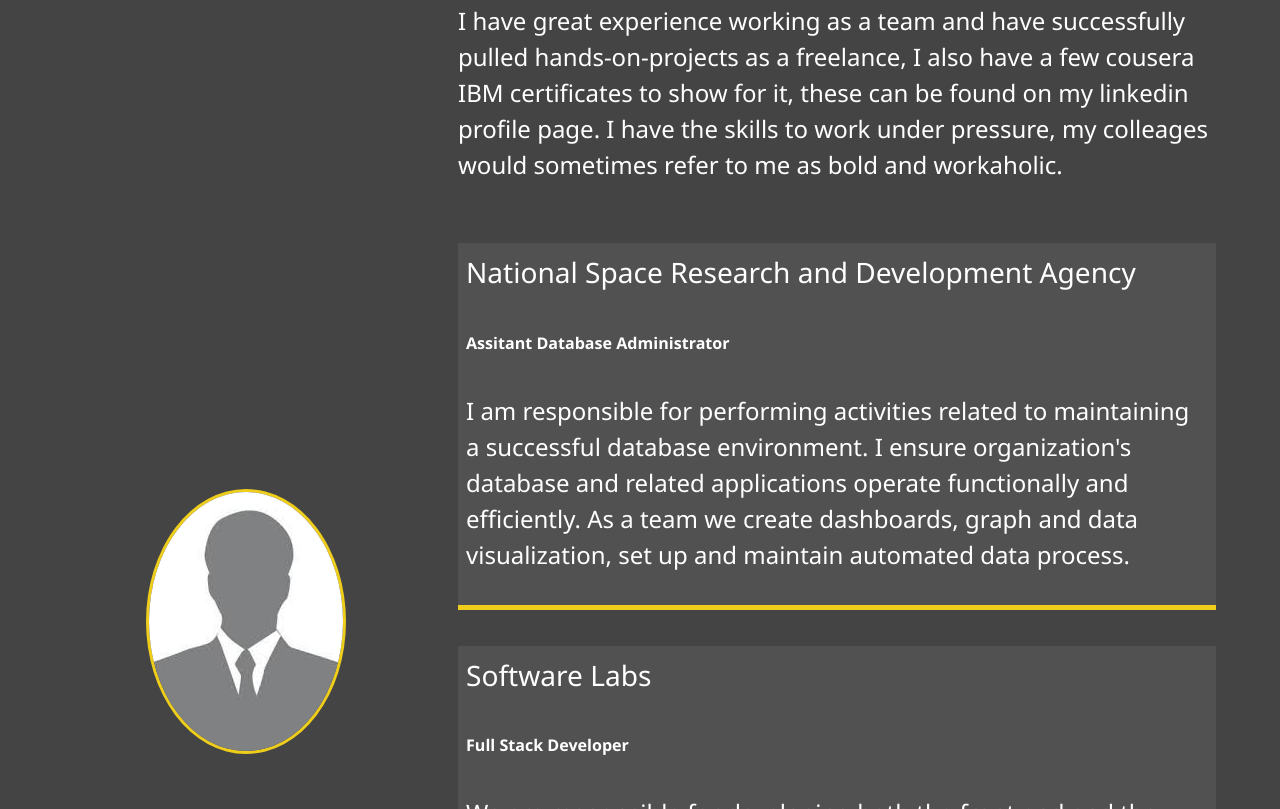
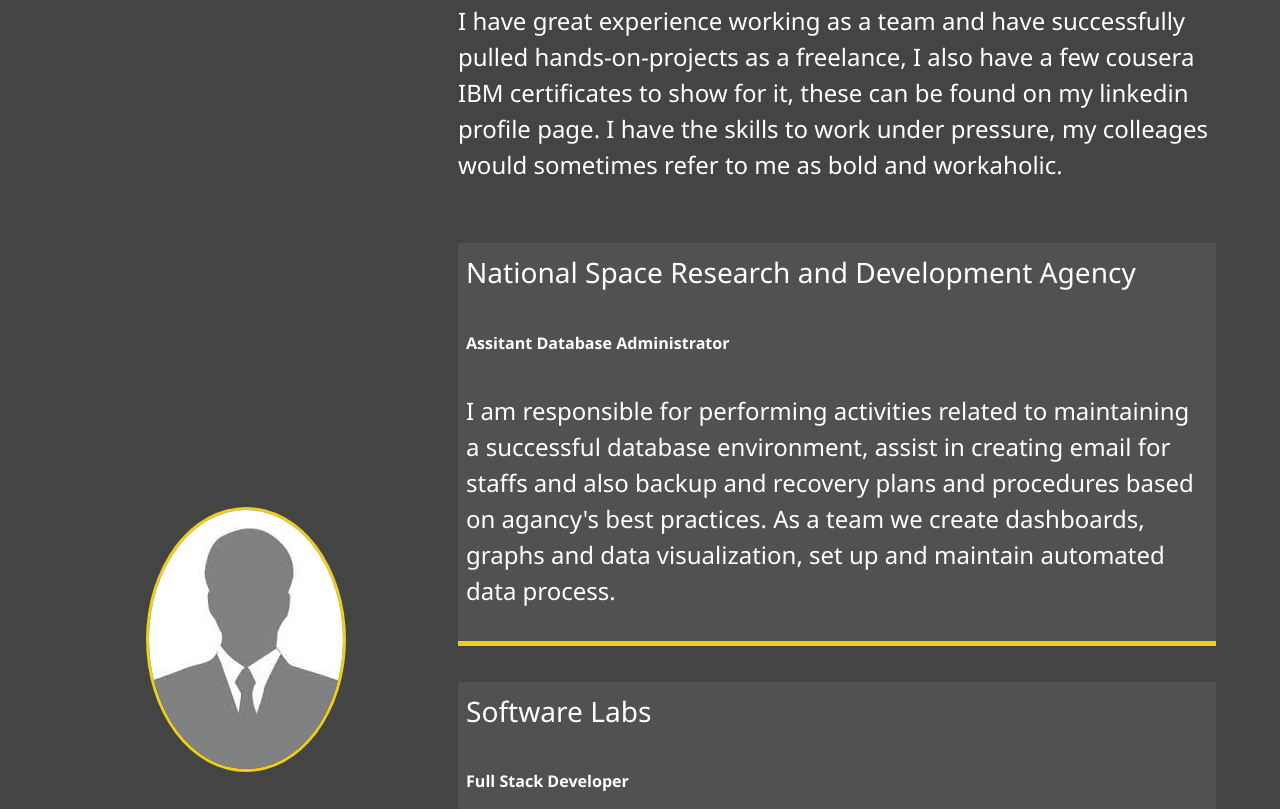
Before and after one commit to TrellixVulnTeam/__Portfolio_0OHG, a website: page dist/about.html in a window 1280 px wide. Shown: the part 477-1286 px from the top of the page. Drawn offline with Linux system fonts and the light colour scheme.

Commit message:
website_portfolio

```diff
--- a/dist/about.html
+++ b/dist/about.html
@@ -67,8 +67,8 @@
                 <div class="job job-1">
                     <h3>National Space Research and Development Agency</h3>
                     <h6>Assitant Database Administrator</h6>
-                    <p>I am responsible for performing activities related to maintaining a successful database environment. I ensure organization's database and related applications operate functionally and efficiently. As a team we create dashboards, graph
-                        and data visualization, set up and maintain automated data process. </p>
+                    <p>I am responsible for performing activities related to maintaining a successful database environment, assist in creating email for staffs and also backup and recovery plans and procedures based on agancy's best practices. As a team
+                        we create dashboards, graphs and data visualization, set up and maintain automated data process. </p>
                 </div>
                 <br/>
                 <div class="job job-2">
```
Also changed, not shown: dist/work.html (+8 -8 lines).
